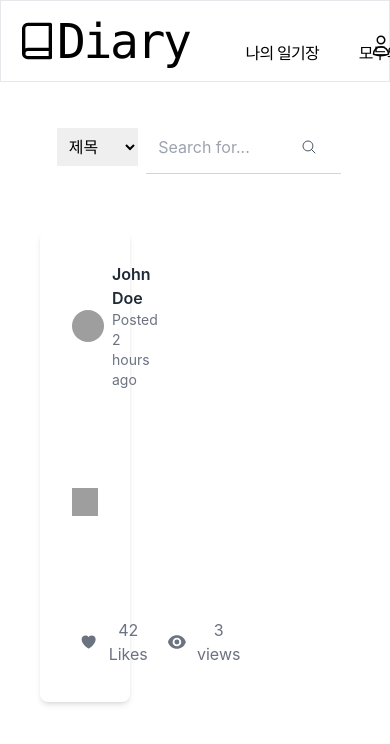
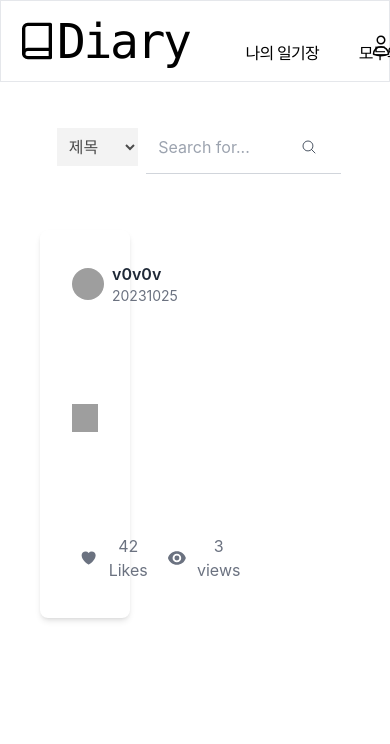
Before and after one commit to JIA-Team5-ReactProject/2023-DiaryApp-Team5, a React (Create React App) app: page /me in a window 390 px wide. Shown: the top 744 px of the page. Built offline with nearby package versions, Linux system fonts and the light colour scheme; data requests are answered from the project's data file; grey boxes are pictures that could not be loaded.

Commit message:
feat : Implement search logic

```diff
--- a/package.json
+++ b/package.json
@@ -6,6 +6,7 @@
     "@testing-library/jest-dom": "^5.17.0",
     "@testing-library/react": "^13.4.0",
     "@testing-library/user-event": "^13.5.0",
+    "axios": "^1.6.0",
     "react": "^18.2.0",
     "react-dom": "^18.2.0",
     "react-router-dom": "^6.16.0",
--- a/src/components/DiaryCard.js
+++ b/src/components/DiaryCard.js
@@ -3,7 +3,7 @@ import { useRecoilState } from "recoil";
 import { modalState } from "../store/recoil";
 import { useNavigate } from "react-router-dom";
 
-function DiaryCard() {
+function DiaryCard({name, postDate, }) {
   const [heart, setHeart] = useState(true); //하트 on/off
   const [modal, setModal] = useRecoilState(modalState);
   const navigate = useNavigate();
@@ -22,8 +22,9 @@ function DiaryCard() {
             className="w-8 h-8 rounded-full"
           />
           <div>
-            <p className="text-gray-800 font-semibold">John Doe</p>
-            <p className="text-gray-500 text-sm">Posted 2 hours ago</p>
+            <p className="text-gray-800 font-semibold">{name}</p>
+            <p className="text-gray-500 text-sm">{postDate}</p>
+            {/* 넘어오는 날짜 형식 보고 바꿀것 */}
           </div>
         </div>
       </div>
--- /dev/null
+++ b/src/components/searchbar/EverySearchBar.jsx
@@ -0,0 +1,55 @@
+import { useEffect, useState } from "react"
+import PostService from '../../services/PostService';
+import SearchInput from './SearchInput';
+import { useRecoilState } from "recoil";
+import { searchState } from "../../store/recoil";
+
+export default function SearchBar({type, page}) {
+
+  const [, setData] = useRecoilState(searchState);
+  const [keyWord, setKeyWord] = useState('');
+  const [searchBy, setSearchBy] = useState('title');
+
+  useEffect(() => {
+    const get = PostService.getData(type==='me' ? 'v0v0v' : keyWord, type==='me' ? 'user' : searchBy, page);
+    get.then((res) => {
+      setData(res);
+    });
+  }, [searchBy]);
+
+  const changeSearch = (e) => {
+    setKeyWord(e.target.value);
+    const get = PostService.getData(e.target.value, searchBy, page);
+    get.then((res) => {
+      const arr = [];
+      if(searchBy === 'user') {
+        setData(res);
+        console.log(res);
+      } else {
+        res.forEach((element) => {
+          const trimmedString = element.title.replace(/\s+/g, ''); // //사이에 정규표현식, \s+ 하나 이상의 공백을 ''로 대체
+          if (trimmedString.includes(e.target.value)) arr.push(element);
+        });
+        setData(arr);
+      }
+    });
+  }
+
+  const isSelected = (e) => {
+    setSearchBy(e.target.value);
+    setKeyWord(''); // 변경되면 공백으로 바뀌고 재렌더링 >> useEffect
+  }
+
+  // 사용자명 검색 or 게시글 제목으로 검색
+ return (
+  <div className="flex mt-20 justify-center">
+    <div className="relative flex w-9/12">
+      <select onChange={isSelected} disabled={type==="me"} className="p-2 m-2" name="searchType" id="searchType">
+        <option value="title">제목</option>
+        <option value="user">작성자</option>
+      </select>
+      <SearchInput onChange={changeSearch} value={keyWord} />
+    </div>
+  </div>
+ )
+}
--- a/src/components/searchbar/SearchBar.jsx
+++ /dev/null
@@ -1,76 +0,0 @@
-import { useState } from "react"
-import getPost from '../../util/getPost';
-
-export default function SearchBar(data) {
-
-  const [keyWord, setKeyWord] = useState('');
-  const [searchBy, setSearchBy] = useState('title');
-
-  const changeSearch = (e) => {
-    setKeyWord(e.target.value);
-    console.log(keyWord);
-  }
-
-  const isSelected = (e) => {
-    setSearchBy(e.target.value);
-    console.log(searchBy);
-  }
-
-  const onClickSubmit = (e) => {
-    console.log('submit');
-  }
-
-  const onKeyDownSubmit = (e) => {
-    if(e.key === 'Enter') {
-      getPost(e.target.value, searchBy).then((res) => {
-        console.log(res);
-        res.forEach((element) => {
-          const trimmedString = element.title.replace(/\s+/g, ''); // //사이에 정규표현식, \s+ 하나 이상의 공백을 ''로 대체
-          if (trimmedString.includes(e.target.value)) data.push(element)
-        });
-      });
-      console.log(data);
-    }
-  }
-
-  // 사용자명 검색 or 게시글 제목으로 검색
- return (
-  <div className="flex mt-20 justify-center">
-    <div className="relative flex w-9/12">
-      <select onChange={isSelected} className="p-2 m-2" name="searchType" id="searchType">
-        <option value="title">제목</option>
-        <option value="user">작성자</option>
-      </select>
-      <input
-        onKeyDown={onKeyDownSubmit}
-        onChange={changeSearch}
-        value={keyWord}
-        type="text"
-        id="Search"
-        placeholder=" Search for..."
-        className="w-full p-2 border-b border-gray-300 py-2.5 pe-10 sm:text-sm"
-      />
-      <span class="absolute inset-y-0 end-3 grid w-10 place-content-center">
-        <button type="submit" onClick={onClickSubmit} class="text-gray-600 hover:text-gray-700">
-          <span className="sr-only">Search</span>
-          <svg
-            xmlns="http://www.w3.org/2000/svg"
-            fill="none"
-            viewBox="0 0 24 24"
-            stroke-width="1.5"
-            stroke="currentColor"
-            class="h-4 w-4"
-          >
-            <path
-              stroke-linecap="round"
-              stroke-linejoin="round"
-              d="M21 21l-5.197-5.197m0 0A7.5 7.5 0 105.196 5.196a7.5 7.5 0 0010.607 10.607z"
-            />
-          </svg>
-        </button>
-      </span>
-    </div>
-  </div>
-
- )
-}
--- a/src/components/searchbar/SearchInput.jsx
+++ b/src/components/searchbar/SearchInput.jsx
@@ -1,8 +1,7 @@
-export default function SearchInput ({onKeyDown, onChange, value, onClickButton}) {
+export default function SearchInput ({onChange, value}) {
   return (
     <>
       <input
-        onKeyDown={onKeyDown}
         onChange={onChange}
         value={value}
         type="text"
@@ -11,7 +10,7 @@ export default function SearchInput ({onKeyDown, onChange, value, onClickButton}
         className="w-full p-2 border-b border-gray-300 py-2.5 pe-10 sm:text-sm"
       />
       <span class="absolute inset-y-0 end-3 grid w-10 place-content-center">
-        <button type="submit" onClick={onClickButton} class="text-gray-600 hover:text-gray-700">
+        <button type="submit" class="text-gray-600 hover:text-gray-700">
           <span className="sr-only">Search</span>
           <svg
             xmlns="http://www.w3.org/2000/svg"
--- a/src/pages/Every.js
+++ b/src/pages/Every.js
@@ -1,19 +1,39 @@
 import DiaryCard from "../components/DiaryCard";
+import { useEffect } from 'react';
+import SearchBar from '../components/searchbar/EverySearchBar';
+import { searchState } from "../store/recoil";
+import { useRecoilState } from 'recoil';
+import { useState } from 'react';
 
 function Every() {
+  const [data] = useRecoilState(searchState);
+  const [page, setPage] = useState(9);
+
+  const infiniteScroll = () => {
+    const{ clientHeight, scrollHeight, scrollTop } = document.documentElement;
+    if (clientHeight + scrollTop >= scrollHeight ) {
+      console.log('end')
+      setPage(page+9);
+      console.log(page);
+    }
+  }
+
+  useEffect(() => {
+    window.addEventListener("scroll", infiniteScroll);
+    return () => {
+      window.removeEventListener("scroll", infiniteScroll);
+    }
+  },[]);
+
   return (
-    <div>
+    <>
+      <SearchBar data={data} type="every" page={page} />
       <div className="mt-4 grid grid-cols-3 gap-5 p-10">
-        <DiaryCard />
-        <DiaryCard />
-        <DiaryCard />
-        <DiaryCard />
-        <DiaryCard />
-        <DiaryCard />
-        <DiaryCard />
-        <DiaryCard />
+      {data.map((element) => (
+        <DiaryCard key={element.id} name={element.user_id} postDate={element.post_date}/>
+      ))}
       </div>
-    </div>
+    </>
   );
 }
 
--- a/src/pages/Me.js
+++ b/src/pages/Me.js
@@ -1,30 +1,38 @@
-import DiaryCard from "../components/DiaryCard";
-import SearchBar from '../components/searchbar/SearchBar';
-import { useEffect, useState } from 'react';
-import getPost from '../util/getPost'
+import SearchBar from '../components/searchbar/EverySearchBar';
+import { useEffect } from 'react';
+import DiaryCard from '../components/DiaryCard';
+import { useRecoilState } from 'recoil';
+import { searchState } from "../store/recoil";
+import { useState } from 'react';
 
 function Me() {
-  const [data, setData] = useState([]);
+  const [data] = useRecoilState(searchState);
+  const [page, setPage] = useState(9);
+
+  const infiniteScroll = () => {
+    const{ clientHeight, scrollHeight, scrollTop } = document.documentElement;
+    if (clientHeight + scrollTop >= scrollHeight ) {
+      console.log('end')
+      setPage(page + 9);
+    }
+  }
+
   useEffect(() => {
-    getPost().then((result) => {
-      setData(result);
-    }).catch((err) => {
-      console.error(err);
-    });
+    window.addEventListener("scroll", infiniteScroll);
+    return () => {
+      window.removeEventListener("scroll", infiniteScroll);
+    }
   },[]);
-
-  console.log(data);
 
   return (
     <>
-      <SearchBar />
+      <SearchBar data={data} type="me" page={page} />
       <div className="mt-4 grid grid-cols-3 gap-5 p-10">
         {data.map((element) => (
-          <DiaryCard key={element.id} name={element.user_id} />
+          <DiaryCard key={element.id} name={element.user_id} postDate={element.post_date} />
         ))}
       </div>
     </>
-
   );
 }
 
--- /dev/null
+++ b/src/services/InfiniteScrollService.js
@@ -0,0 +1,6 @@
+export function infiniteScroll(setData) {
+  const { clientHeight, scrollHeight, scrollTop } = document.documentElement;
+  if (clientHeight + scrollTop >= scrollHeight) {
+    console.log('asdf');
+  }
+}
--- /dev/null
+++ b/src/services/PostService.js
@@ -0,0 +1,15 @@
+class PostService {
+  static async getData(userId, searchBy, page) {
+    if (searchBy === 'user' && userId !=='') {
+      const request = await fetch(`http://localhost:3001/diary?user_id=${userId}`);
+      return request.json();
+    } else {
+      const request = await fetch(`http://localhost:3001/diary?_start=0&_end=${page}`);
+      return request.json();
+    }
+  }
+}
+
+
+
+export default PostService;
--- a/src/store/recoil.js
+++ b/src/store/recoil.js
@@ -10,4 +10,9 @@ const modalState = atom({
   default: false,
 });
 
-export { loginState, modalState };
+const searchState = atom({
+  key: "search",
+  default: [],
+})
+
+export { loginState, modalState, searchState };
--- a/src/util/getPost.js
+++ /dev/null
@@ -1,11 +0,0 @@
-async function getData(keyWord, searchBy) {
-  if (searchBy === 'user') {
-    const request = await fetch(`http://localhost:3001/diary?user_id=${keyWord}`);
-    return request.json();
-  } else {
-    const request = await fetch(`http://localhost:3001/diary`);
-    return request.json();
-  }
-}
-
-export default getData;
```
Also changed, not shown: 1 other file (tests, documents, lock files or other folders).
